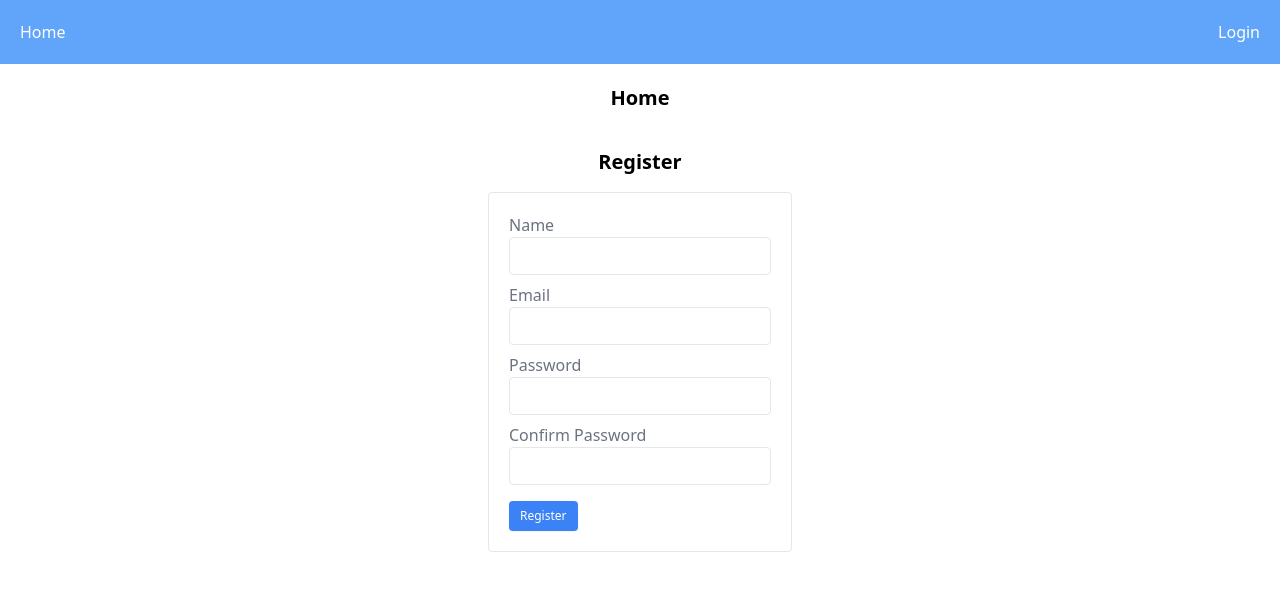
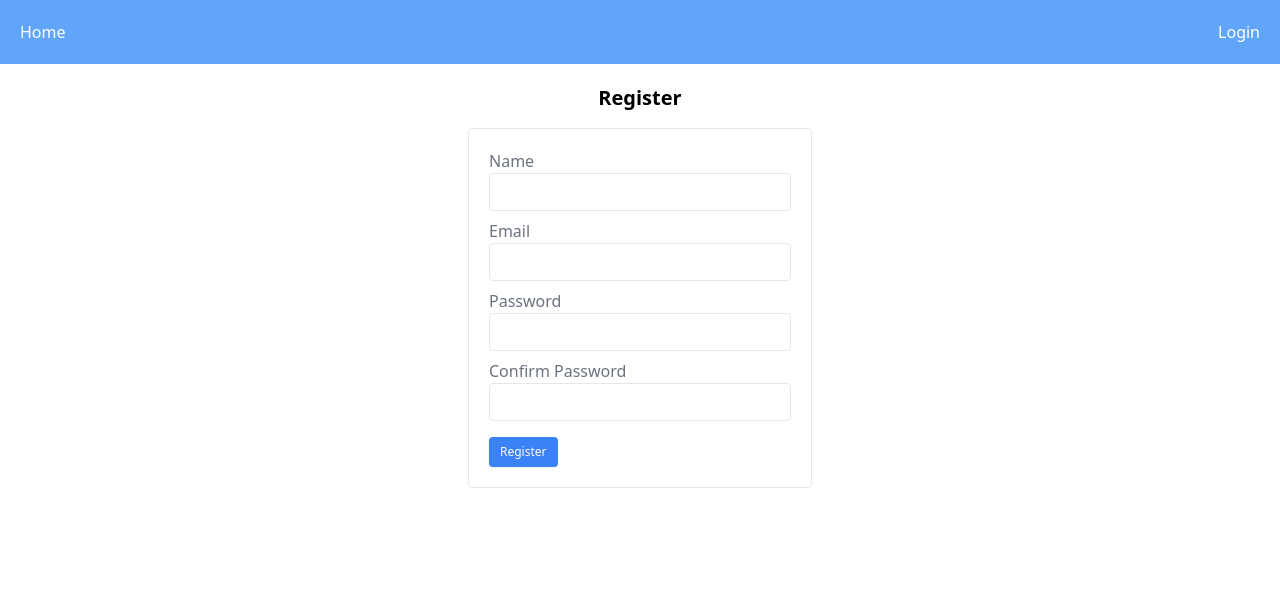
Before and after one commit to garethredfern/laravel-vue, a Vue app: page / in a window 1280 px wide. Shown: the top 590 px of the page. Built offline with nearby package versions, Linux system fonts and the light colour scheme; no server answers.

Commit message:
remove view titles, adjust styles to remove padding

```diff
--- a/src/components/RegisterUser.vue
+++ b/src/components/RegisterUser.vue
@@ -1,5 +1,5 @@
 <template>
-  <div class="max-w-sm p-5">
+  <div>
     <h2 class="mb-4 text-xl font-bold text-center">Register</h2>
     <form @submit.prevent="registerUser" class="p-5 border rounded">
       <div class="mb-2">
--- a/src/views/Dashboard.vue
+++ b/src/views/Dashboard.vue
@@ -1,6 +1,5 @@
 <template>
   <div class="p-5">
-    <h2 class="text-xl font-bold">Dashboard</h2>
     <div class="flex space-x-2">
       <AuthUser />
       <UpdatePassword />
--- a/src/views/Home.vue
+++ b/src/views/Home.vue
@@ -1,6 +1,5 @@
 <template>
   <div class="max-w-sm p-5 m-auto">
-    <h2 class="mb-4 text-xl font-bold text-center">Home</h2>
     <RegisterUser />
   </div>
 </template>
```
